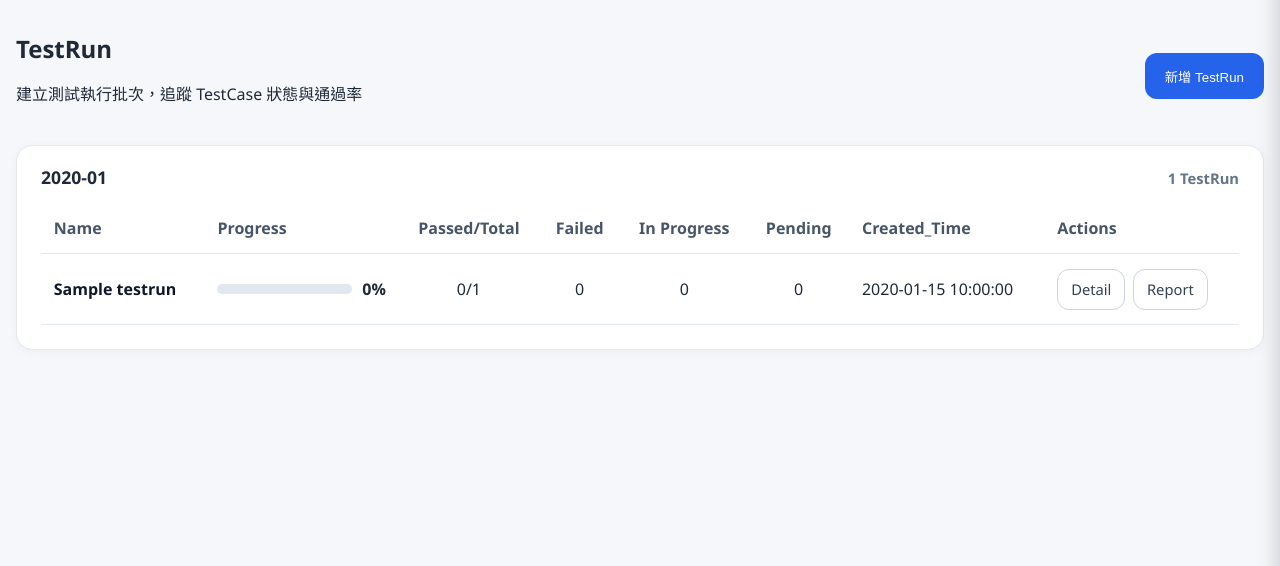
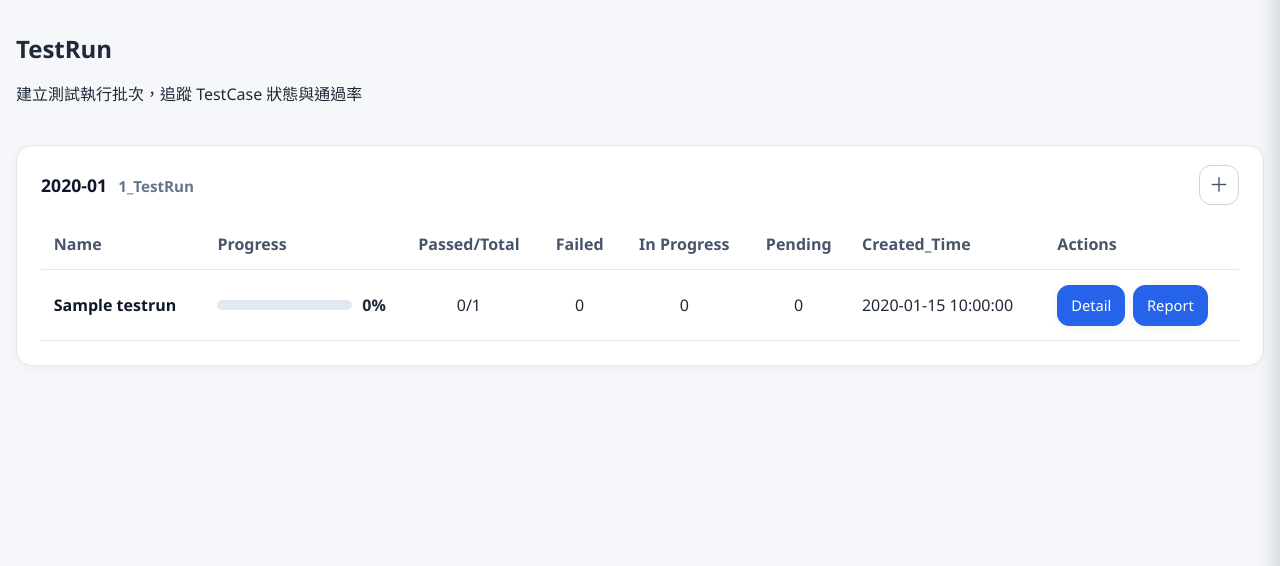
Before and after one commit to finy0623742746/Testcase_Manager, a Flask app: page /testruns in a window 1280 px wide. Shown: the part 80-646 px from the top of the page. Run offline with Flask 3, Linux system fonts and the light colour scheme; tables that the repository leaves empty hold one stand-in row (values such as "Sample post").

Commit message:
Optimize TestRun page

```diff
--- a/app.py
+++ b/app.py
@@ -221,7 +221,7 @@ def api_index_json():
 
 @app.route('/api/spec', methods=['GET'])
 def api_spec():
-    return send_from_directory(app.root_path, 'openspec.yaml', mimetype='application/yaml')
+    return send_from_directory(app.root_path, 'api-spec.yaml', mimetype='application/yaml')
 
 
 @app.route('/api/cache/clear', methods=['POST'])
--- a/static/css/style.css
+++ b/static/css/style.css
@@ -1143,17 +1143,50 @@ th {
   display: flex;
   justify-content: space-between;
   gap: 1rem;
+  align-items: center;
+  margin-bottom: 0.85rem;
+}
+.testrun-month-title-row {
+  display: flex;
   align-items: baseline;
-  margin-bottom: 0.85rem;
+  gap: 0.7rem;
+  min-width: 0;
 }
 .testrun-month-heading h2 {
   margin: 0;
   font-size: 1.1rem;
 }
-.testrun-month-heading span {
+.testrun-month-title {
+  color: #0f172a;
+}
+.testrun-month-count {
+  flex-shrink: 0;
   color: #64748b;
-  font-size: 0.92rem;
-  font-weight: 700;
+  font-size: 0.95rem;
+  font-weight: 600;
+}
+.testrun-action-button,
+.testrun-action-button.button,
+.preview-run-case-button,
+.preview-run-case-button.button {
+  border: 1px solid #2563eb;
+  border-radius: 12px;
+  background: #2563eb;
+  color: #ffffff;
+  box-shadow: 0 2px 8px rgba(15, 23, 42, 0.06);
+}
+.testrun-action-button:hover,
+.testrun-action-button.button:hover,
+.preview-run-case-button:hover,
+.preview-run-case-button.button:hover {
+  border-color: #1d4ed8;
+  background: #1d4ed8;
+  color: #ffffff;
+  box-shadow: 0 8px 18px rgba(15, 23, 42, 0.1);
+}
+.testrun-actions .testrun-action-button {
+  min-height: 38px;
+  padding: 0.55rem 0.85rem;
 }
 .testrun-modal-panel {
   width: min(1180px, calc(100vw - 2rem));
@@ -1253,6 +1286,9 @@ th {
   padding: 0.55rem 0.75rem;
   border-radius: 10px;
 }
+.testrun-case-toolbar .testrun-action-button {
+  border-radius: 12px;
+}
 .testrun-case-list {
   flex: 1;
   overflow-y: auto;
@@ -1289,15 +1325,9 @@ th {
   font-size: 0.85rem;
   overflow-wrap: anywhere;
 }
-.preview-case-button {
-  min-height: 34px;
-  padding: 0.5rem 0.7rem;
-  border-radius: 10px;
-}
 .preview-run-case-button {
   min-height: 38px;
   padding: 0.55rem 0.85rem;
-  border-radius: 10px;
 }
 .testrun-preview-drawer {
   z-index: 1200;
@@ -1431,7 +1461,7 @@ th {
     grid-template-columns: auto 1fr;
   }
   .testrun-case-row .priority-badge,
-  .testrun-case-row .preview-case-button {
+  .testrun-case-row .preview-run-case-button {
     grid-column: 2;
     justify-self: flex-start;
   }
--- a/templates/project_detail.html
+++ b/templates/project_detail.html
@@ -31,7 +31,7 @@
   <div class="panel-heading">
     <div>
       <div class="panel-title">TestCase 狀態</div>
-      <div class="panel-subtitle">更新每個 TestCase 的執行狀態，進度百分比會依 Passed 重新計算。</div>
+      <div class="panel-subtitle">更新每個 TestCase 的執行狀態，進度百分比會依 Passed 重新計算</div>
     </div>
   </div>
   {% if project.cases %}
@@ -75,7 +75,7 @@
       </table>
     </div>
   {% else %}
-    <p class="empty-state">此 TestRun 尚未指定任何 TestCase。</p>
+    <p class="empty-state">此 TestRun 尚未指定任何 TestCase</p>
   {% endif %}
 </div>
 
--- a/templates/projects.html
+++ b/templates/projects.html
@@ -5,7 +5,6 @@
     <h1>TestRun</h1>
     <p>建立測試執行批次，追蹤 TestCase 狀態與通過率</p>
   </div>
-  <button class="button" id="open-testrun-modal-button" type="button">新增 TestRun</button>
 </section>
 
 {% if grouped_projects %}
@@ -13,8 +12,11 @@
     {% for group in grouped_projects %}
       <section class="panel testrun-month-section">
         <div class="testrun-month-heading">
-          <h2>{{ group.label }}</h2>
-          <span>{{ group.projects|length }} TestRun</span>
+          <div class="testrun-month-title-row">
+            <h2 class="testrun-month-title">{{ group.label }}</h2>
+            <span class="testrun-month-count">{{ group.projects|length }}_TestRun</span>
+          </div>
+          <button class="icon-button product-add-button" type="button" data-open-testrun-modal aria-label="新增 TestRun">＋</button>
         </div>
         <div class="table-wrap">
           <table class="testrun-table">
@@ -48,9 +50,9 @@
                   <td class="text-center">{{ project.pending_count }}</td>
                   <td>{{ project.created_at or 'N/A' }}</td>
                   <td>
-                    <div class="actions compact">
-                      <a class="button outline" href="{{ url_for('testrun_detail', project_id=project.id) }}">Detail</a>
-                      <a class="button outline" href="{{ url_for('testrun_report', project_id=project.id) }}">Report</a>
+                    <div class="actions compact testrun-actions">
+                      <a class="button testrun-action-button" href="{{ url_for('testrun_detail', project_id=project.id) }}">Detail</a>
+                      <a class="button testrun-action-button" href="{{ url_for('testrun_report', project_id=project.id) }}">Report</a>
                     </div>
                   </td>
                 </tr>
@@ -63,7 +65,14 @@
   </div>
 {% else %}
   <div class="panel">
-    <p class="empty-state">尚未建立 TestRun。</p>
+    <div class="testrun-month-heading">
+      <div class="testrun-month-title-row">
+        <h2 class="testrun-month-title">TestRun</h2>
+        <span class="testrun-month-count">0_TestRun</span>
+      </div>
+      <button class="icon-button product-add-button" type="button" data-open-testrun-modal aria-label="新增 TestRun">＋</button>
+    </div>
+    <p class="empty-state">尚未建立 TestRun</p>
   </div>
 {% endif %}
 
@@ -73,7 +82,7 @@
     <div class="modal-header">
       <div>
         <h2 id="testrun-modal-title">新增 TestRun</h2>
-        <p class="modal-subtitle">依 Product/Version、Module 選取要執行的 TestCase。</p>
+        <p class="modal-subtitle">依 Product/Version、Module 選取要執行的 TestCase</p>
       </div>
       <button class="close-button" type="button" data-close-testrun-modal aria-label="關閉">×</button>
     </div>
@@ -113,7 +122,7 @@
                 <strong>選擇 TestCase</strong>
                 <span id="selected-case-count">0 selected</span>
               </div>
-              <button class="button outline" id="select-visible-cases" type="button">選取目前列表</button>
+              <button class="button testrun-action-button" id="select-visible-cases" type="button">選取目前列表</button>
             </div>
             <div class="testrun-case-list" id="testrun-case-list">
               {% set has_cases = namespace(value=false) %}
@@ -128,13 +137,13 @@
                         <span class="testrun-case-path">{{ product.name }} / {{ module.name }}</span>
                       </span>
                       <span class="priority-badge priority-{{ (case.priority or 'Medium')|lower }}">{{ case.priority or 'Medium' }}</span>
-                      <button class="button outline preview-case-button" type="button" data-preview-case="{{ case.id }}">預覽</button>
+                      <button class="button preview-run-case-button" type="button" data-preview-case="{{ case.id }}">View</button>
                     </label>
                   {% endfor %}
                 {% endfor %}
               {% endfor %}
               {% if not has_cases.value %}
-                <div class="empty-state">尚未有任何 TestCase 可選擇。</div>
+                <div class="empty-state">尚未有任何 TestCase 可選擇</div>
               {% endif %}
             </div>
           </section>
@@ -157,7 +166,7 @@
   </div>
   <div class="preview-drawer-content" id="testrun-preview-content">
     <div class="detail-grid">
-      <div class="empty-state">選取或預覽 TestCase 後，這裡會顯示內容。</div>
+      <div class="empty-state">點擊 View 後，這裡會顯示內容</div>
     </div>
   </div>
 </aside>
@@ -177,7 +186,7 @@
     });
 
     var modal = document.getElementById('testrun-modal');
-    var openButton = document.getElementById('open-testrun-modal-button');
+    var openButtons = document.querySelectorAll('[data-open-testrun-modal]');
     var form = document.getElementById('testrun-form');
     var countNode = document.getElementById('selected-case-count');
     var previewOverlay = document.getElementById('testrun-preview-overlay');
@@ -204,7 +213,7 @@
 
     function renderPreview(caseItem) {
       if (!caseItem) {
-        previewContent.innerHTML = '<div class="detail-grid"><div class="empty-state">找不到 TestCase 內容。</div></div>';
+        previewContent.innerHTML = '<div class="detail-grid"><div class="empty-state">找不到 TestCase 內容</div></div>';
         return;
       }
       previewTitle.textContent = caseItem.case_title || '預覽 TestCase';
@@ -265,7 +274,9 @@
       });
     }
 
-    openButton.addEventListener('click', openModal);
+    openButtons.forEach(function (button) {
+      button.addEventListener('click', openModal);
+    });
     document.querySelectorAll('[data-close-testrun-modal]').forEach(function (button) {
       button.addEventListener('click', closeModal);
     });
@@ -298,7 +309,6 @@
     document.getElementById('testrun-case-list').addEventListener('change', function (event) {
       if (event.target.matches('input[type="checkbox"]')) {
         updateSelectedCount();
-        openPreview(casesById[event.target.value]);
       }
     });
 
--- a/templates/testrun_report.html
+++ b/templates/testrun_report.html
@@ -67,7 +67,7 @@
       {% endfor %}
     </div>
   {% else %}
-    <p class="empty-state">此 TestRun 尚未指定任何 TestCase。</p>
+    <p class="empty-state">此 TestRun 尚未指定任何 TestCase</p>
   {% endif %}
 </section>
 {% endblock %}
```
Also changed, not shown: SYSTEM_MINDMAP.md (+5 -2 lines), 規格紀錄.md (+12 -1 lines), README.md, api-spec.yaml (renamed from openspec.yaml).
